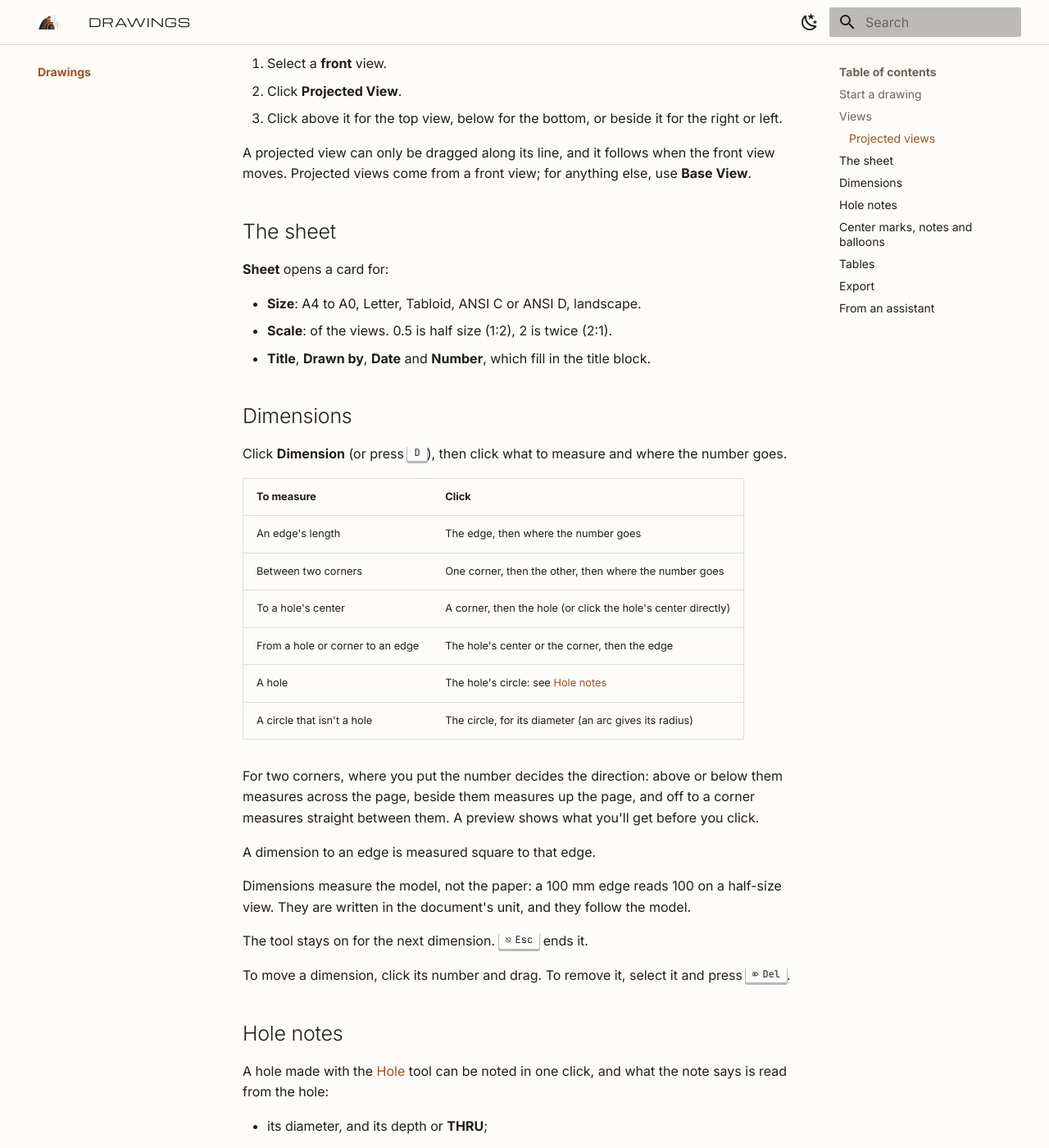
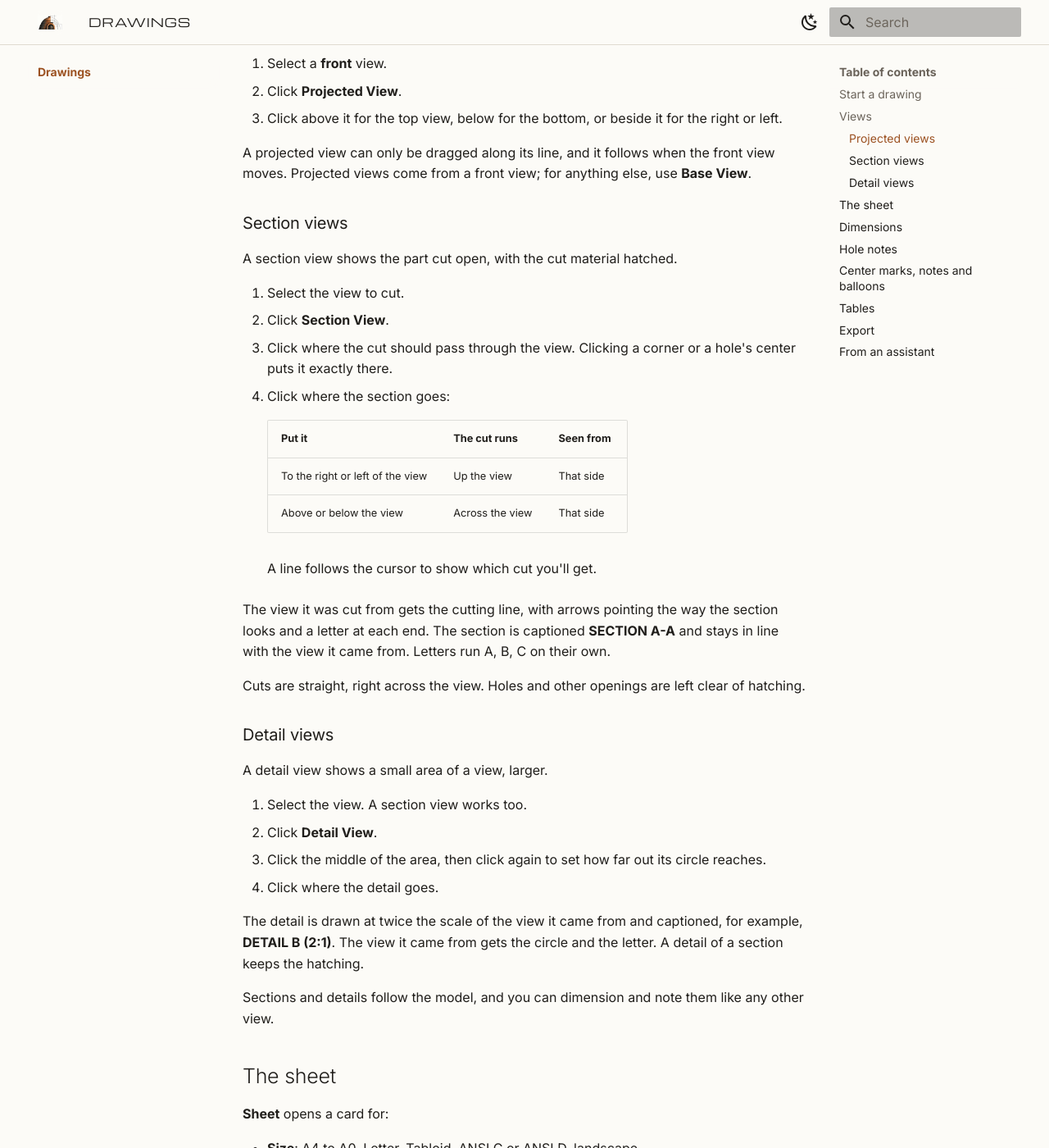
Before and after one commit to invictuscockpits/invictuscad-docs, an MkDocs documentation site: the page built from docs/drawings/index.md, in a window 1280 px wide and 1400 px high, scrolled down 1201 px. Shown: the whole window at 82% size. Built offline with MkDocs 1.6.1 and Material for MkDocs 9.7.7, drawn with Linux system fonts in a browser that asks for light colours; some of the changed text lies outside the part shown.

Commit message:
Drawings: section and detail views

```diff
--- a/docs/drawings/index.md
+++ b/docs/drawings/index.md
@@ -39,6 +39,44 @@ A projected view is the view from another side, kept in line with the one it cam
 
 A projected view can only be dragged along its line, and it follows when the front view moves.
 Projected views come from a front view; for anything else, use **Base View**.
+
+### Section views
+
+A section view shows the part cut open, with the cut material hatched.
+
+1. Select the view to cut.
+2. Click **Section View**.
+3. Click where the cut should pass through the view. Clicking a corner or a hole's center puts
+   it exactly there.
+4. Click where the section goes:
+
+    | Put it | The cut runs | Seen from |
+    |---|---|---|
+    | To the right or left of the view | Up the view | That side |
+    | Above or below the view | Across the view | That side |
+
+    A line follows the cursor to show which cut you'll get.
+
+The view it was cut from gets the cutting line, with arrows pointing the way the section looks
+and a letter at each end. The section is captioned **SECTION A-A** and stays in line with the
+view it came from. Letters run A, B, C on their own.
+
+Cuts are straight, right across the view. Holes and other openings are left clear of hatching.
+
+### Detail views
+
+A detail view shows a small area of a view, larger.
+
+1. Select the view. A section view works too.
+2. Click **Detail View**.
+3. Click the middle of the area, then click again to set how far out its circle reaches.
+4. Click where the detail goes.
+
+The detail is drawn at twice the scale of the view it came from and captioned, for example,
+**DETAIL B (2:1)**. The view it came from gets the circle and the letter. A detail of a section
+keeps the hatching.
+
+Sections and details follow the model, and you can dimension and note them like any other view.
 
 ## The sheet
 
@@ -135,7 +173,7 @@ renumber a balloon, change the table's row to match.
 | Format | Contains |
 |---|---|
 | **PDF** | The whole sheet at its true size: views, dimensions, notes, tables and the title block |
-| **DXF**, **SVG** | The lines, on the layers **BORDER**, **VISIBLE**, **HIDDEN**, **DIMENSION** and **CENTER**. Numbers and words aren't included |
+| **DXF**, **SVG** | The lines, on the layers **BORDER**, **VISIBLE**, **HIDDEN**, **DIMENSION**, **CENTER**, **HATCH** and **SECTION**. Numbers and words aren't included |
 
 ## From an assistant
 
@@ -143,4 +181,5 @@ Over [MCP](../automation/mcp.md): `add_drawing`, `edit_drawing`, `add_drawing_vi
 `edit_drawing_view`, `delete_drawing_view`, `add_drawing_dimension`, `edit_drawing_dimension`,
 `delete_drawing_dimension`, `add_drawing_note`, `add_drawing_hole_note`,
 `add_drawing_centermark`, `add_drawing_balloon`, `add_drawing_table`,
-`edit_drawing_annotation`, `delete_drawing_annotation` and `export_drawing`.
+`edit_drawing_annotation`, `delete_drawing_annotation` and `export_drawing`. A section or detail
+view is `add_drawing_view` with `section_of` or `detail_of`.
```
